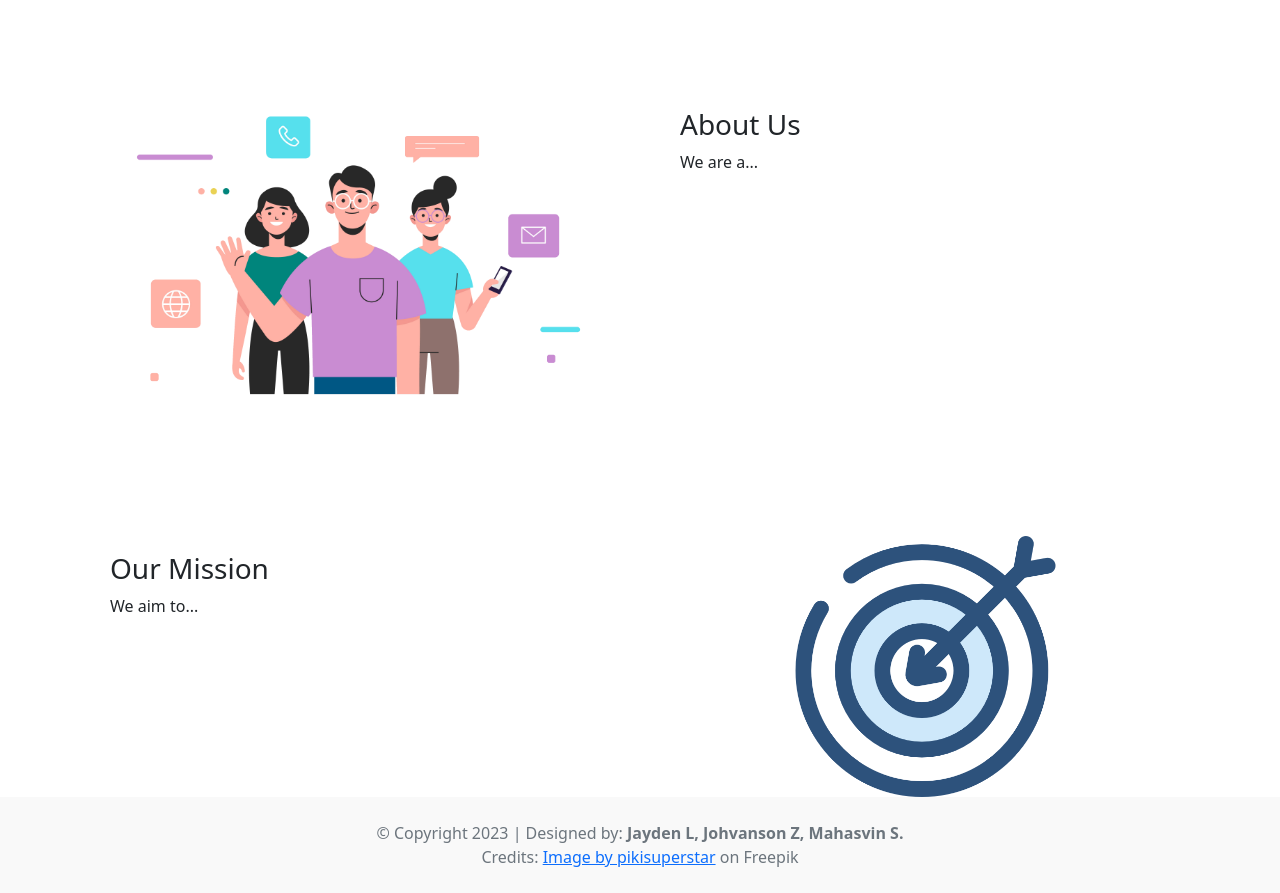
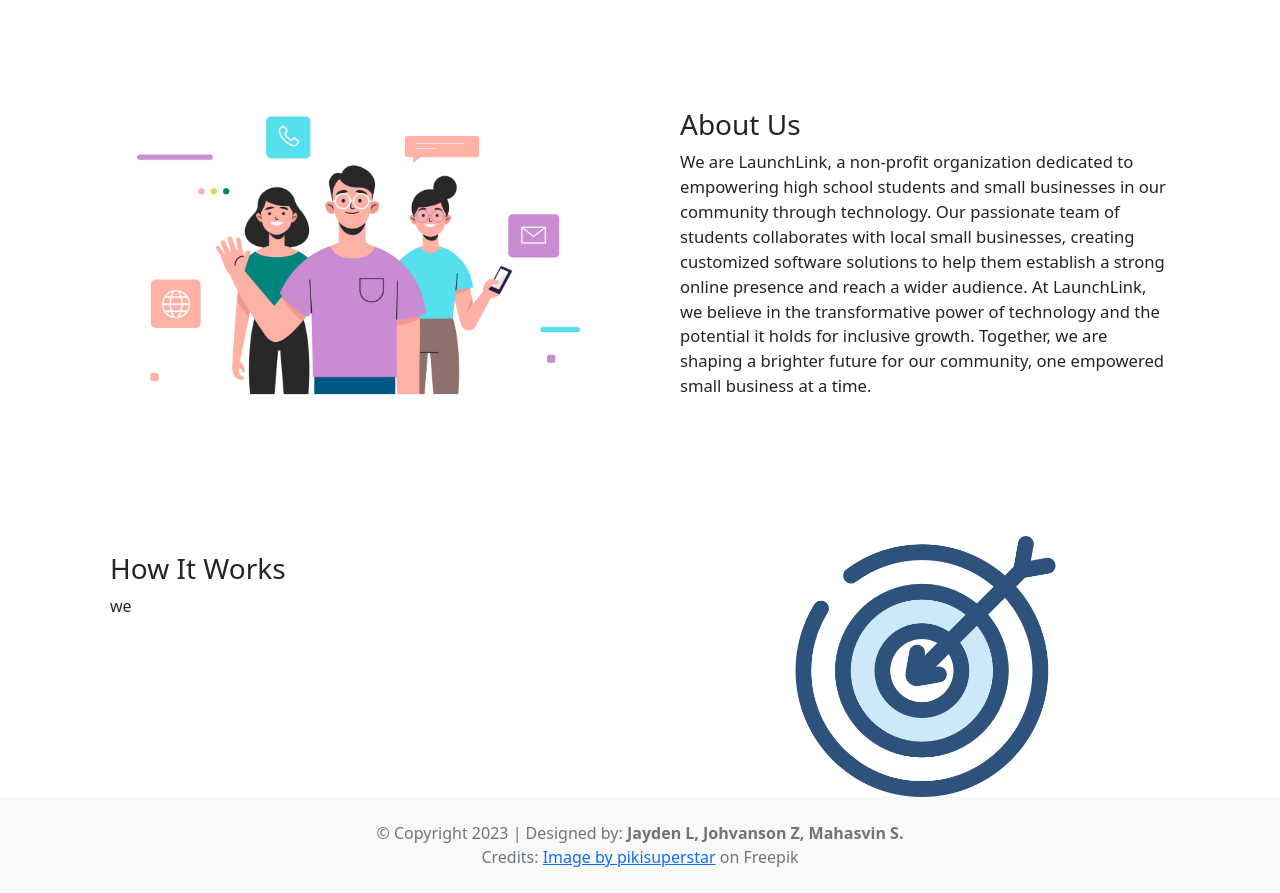
Before and after one commit to Mahasvin24/TechXelerate-LaunchLink, a Django app: page / in a window 1280 px wide. Shown: the part 454-1347 px from the top of the page. Run offline with Django 4.2, Linux system fonts and the light colour scheme; some libraries are stand-ins or nearby versions.

Commit message:
Added text to home.html

```diff
--- a/about/templates/about/home.html
+++ b/about/templates/about/home.html
@@ -34,7 +34,7 @@
 
 <!--Our Mission-->
 <br><br><br><br>
-<div class="container px-4 text-center">
+<div class="container px-4 text-center" style="flex-wrap: wrap;">
   <div class="row gx-5">
     <div class="col">
       <img src="{% static 'about/images/about-us-transparent.png' %}" alt="About Us Image" class="img-fluid">
@@ -42,7 +42,9 @@
     <div class="col">
       <div class="p-3" style="text-align: left;">
         <h3>About Us</h3>
-        <p>We are a...</p>
+        <p style="font-size: 1.3vw;">
+          We are LaunchLink, a non-profit organization dedicated to empowering high school students and small businesses in our community through technology. Our passionate team of students collaborates with local small businesses, creating customized software solutions to help them establish a strong online presence and reach a wider audience. At LaunchLink, we believe in the transformative power of technology and the potential it holds for inclusive growth. Together, we are shaping a brighter future for our community, one empowered small business at a time.
+        </p>
       </div>
     </div>
   </div>
@@ -54,8 +56,8 @@
   <div class="row gx-5">
     <div class="col">
       <div class="p-3" style="text-align: left;">
-        <h3>Our Mission</h3>
-        <p>We aim to...</p>
+        <h3>How It Works</h3>
+        <p>we</p>
       </div>
     </div>
     <div class="col">
```
